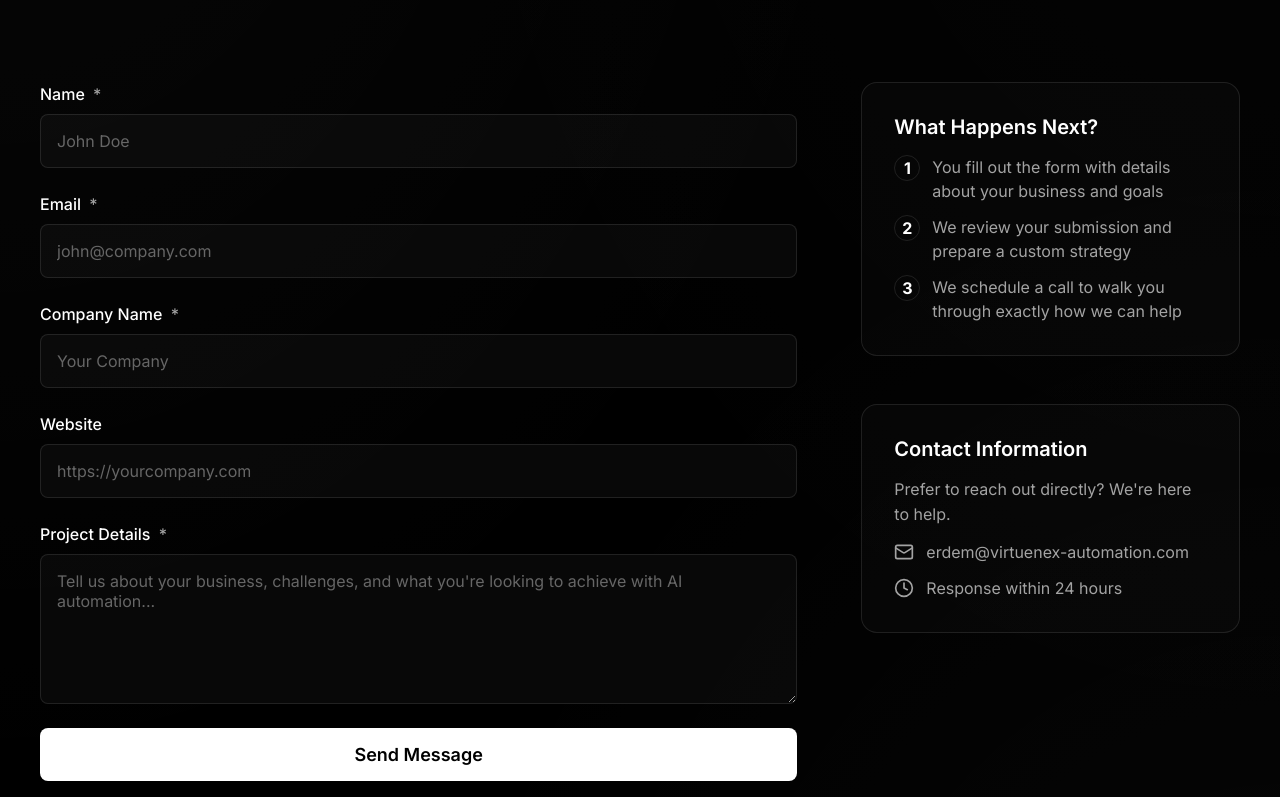
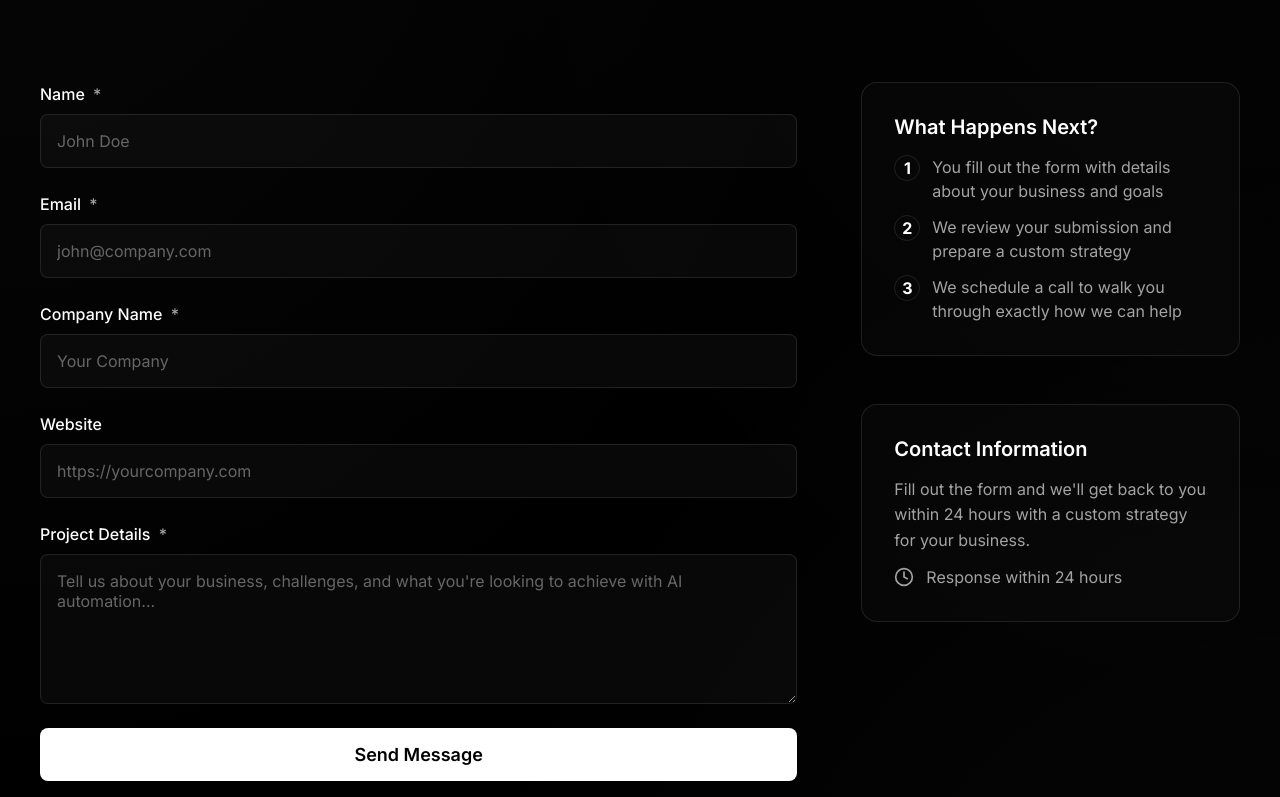
Before and after one commit to 19Erdem03/virtuenex-automation-1, a React (Vite) app: page /contact in a window 1280 px wide. Shown: the part 376-1173 px from the top of the page. Built offline with nearby package versions, Linux system fonts and the light colour scheme.

Commit message:
Remove email contact information from Contact page

```diff
--- a/src/pages/Contact.tsx
+++ b/src/pages/Contact.tsx
@@ -1,7 +1,7 @@
 import { useState, FormEvent } from 'react';
 import styled from 'styled-components';
 import { motion } from 'framer-motion';
-import { Mail, Clock, CheckCircle } from 'lucide-react';
+import { Clock, CheckCircle } from 'lucide-react';
 
 const PageWrapper = styled.div`
   padding-top: 80px;
@@ -496,13 +496,9 @@ export const Contact = () => {
             <SidebarCard>
               <SidebarTitle>Contact Information</SidebarTitle>
               <SidebarText>
-                Prefer to reach out directly? We're here to help.
+                Fill out the form and we'll get back to you within 24 hours with a custom strategy for your business.
               </SidebarText>
               <ContactInfo>
-                <Mail size={20} />
-                erdem@virtuenex-automation.com
-              </ContactInfo>
-              <ContactInfo style={{ marginTop: '12px' }}>
                 <Clock size={20} />
                 Response within 24 hours
               </ContactInfo>
```
